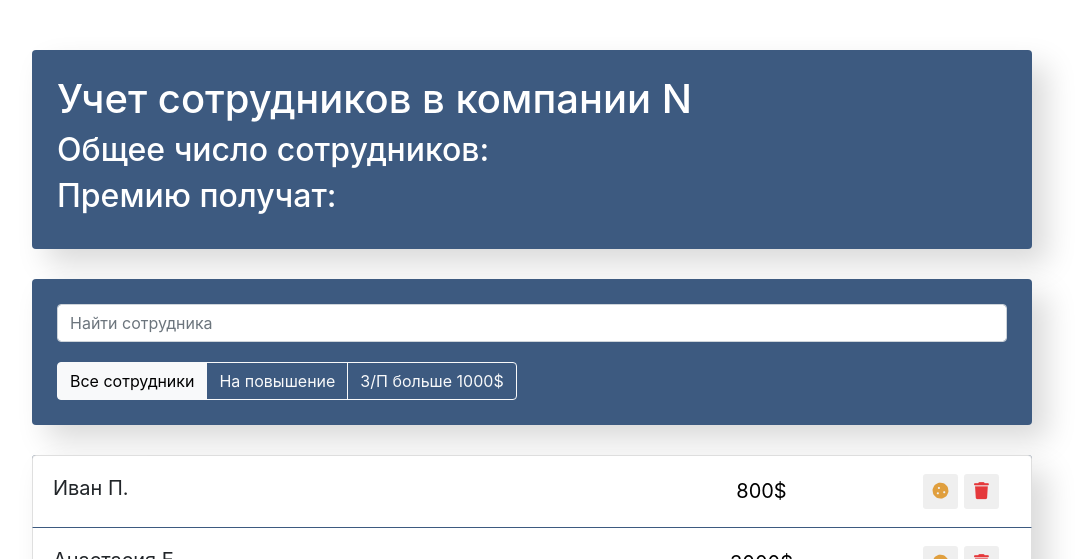
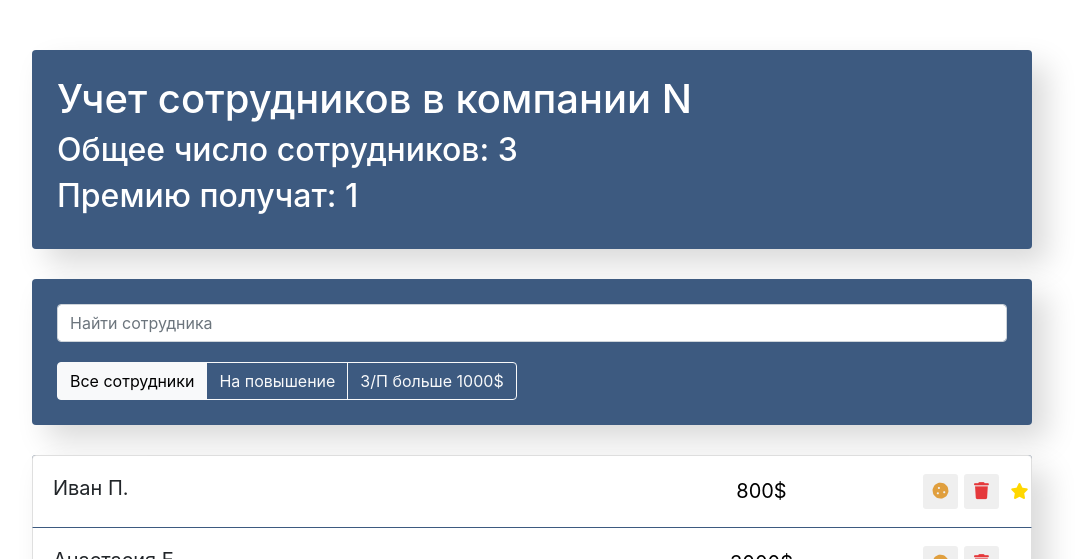
Before and after one commit to EvgeniyProkhorov/test_task_employee_accounting, a React (Create React App) app: page / in a window 1280 px wide. Shown: the top 559 px of the page, without its empty margins (108-1192 px from the left). Built offline with nearby package versions, Linux system fonts and the light colour scheme.

Commit message:
logic upd

```diff
--- a/src/components/app-info/app-info.jsx
+++ b/src/components/app-info/app-info.jsx
@@ -1,11 +1,11 @@
 import "./app-info.css";
 
-const AppInfo = () => {
+const AppInfo = ({ employeesCount, increaseCount }) => {
   return (
     <div className="app-info">
       <h1>Учет сотрудников в компании N</h1>
-      <h2>Общее число сотрудников: </h2>
-      <h2>Премию получат: </h2>
+      <h2>Общее число сотрудников: {employeesCount}</h2>
+      <h2>Премию получат: {increaseCount}</h2>
     </div>
   );
 };
--- a/src/components/app/app.jsx
+++ b/src/components/app/app.jsx
@@ -1,3 +1,5 @@
+import { Component } from "react";
+
 import AppFilter from "../app-filter/app-filter";
 import AppInfo from "../app-info/app-info";
 import EmployeesAddFrom from "../employees-add-form/employees-add-form";
@@ -5,26 +7,105 @@ import EmployeesList from "../employees-list/employees-list";
 import SearchPanel from "../search-panel/search-panel";
 import "./app.css";
 
-function App() {
-  const data = [
-    { name: "Иван П.", salary: 800, increase: false },
-    { name: "Анастасия Е.", salary: 3000, increase: false },
-    { name: "Евгений П.", salary: 15000, increase: true },
-  ];
+class App extends Component {
+  constructor() {
+    super();
+    this.state = {
+      data: [
+        { name: "Иван П.", salary: 800, increase: false, rise: true, id: 1 },
+        {
+          name: "Анастасия Е.",
+          salary: 3000,
+          increase: false,
+          rise: false,
+          id: 2,
+        },
+        {
+          name: "Евгений П.",
+          salary: 15000,
+          increase: true,
+          rise: false,
+          id: 3,
+        },
+      ],
+    };
+    this.maxIdCount = 3;
+  }
+
+  deleteItem = (id) => {
+    this.setState(({ data }) => {
+      return {
+        data: data.filter((elem) => elem.id !== id),
+      };
+    });
+  };
+
+  addItem = (name, salary) => {
+    this.maxIdCount++;
+    this.setState(({ data }) => {
+      return {
+        data: [
+          ...data,
+          {
+            name,
+            salary: +salary,
+            increase: false,
+            rise: false,
+            id: this.maxIdCount,
+          },
+        ],
+      };
+    });
+  };
+
+  onToggleIncrease = (id) => {
+    this.setState(({ data }) => {
+      return {
+        data: data.map((elem) =>
+          elem.id === id ? { ...elem, increase: !elem.increase } : elem
+        ),
+      };
+    });
+  };
+
+  onToggleRise = (id) => {
+    this.setState(({ data }) => {
+      return {
+        data: data.map((elem) =>
+          elem.id === id ? { ...elem, rise: !elem.rise } : elem
+        ),
+      };
+    });
+  };
+
+  render() {
+    const employeesCount = this.state.data.length;
+    const increaseCount = this.state.data.filter(
+      (elem) => elem.increase
+    ).length;
 
     return (
       <div className="app">
-      <AppInfo />
+        <AppInfo
+          employeesCount={employeesCount}
+          increaseCount={increaseCount}
+        />
 
         <div className="search-panel">
           <SearchPanel />
           <AppFilter />
         </div>
 
-      <EmployeesList data={data}/>
-      <EmployeesAddFrom />
+        <EmployeesList
+          data={this.state.data}
+          onDelete={this.deleteItem}
+          onToggleIncrease={this.onToggleIncrease}
+          onToggleRise={this.onToggleRise}
+        />
+        <EmployeesAddFrom onAddItem={this.addItem} />
       </div>
     );
   }
+}
 
 export default App;
--- a/src/components/employees-add-form/employees-add-form.jsx
+++ b/src/components/employees-add-form/employees-add-form.jsx
@@ -1,6 +1,28 @@
+import { Component } from "react";
 import "./employees-add-from.css";
 
-const EmployeesAddFrom = () => {
+class EmployeesAddFrom extends Component {
+  constructor(props) {
+    super(props);
+    this.state = {
+      name: "",
+      salary: "",
+    };
+  }
+
+  onValueChange = (e) => {
+    this.setState({
+      [e.target.name]: e.target.value,
+    });
+  };
+
+  onSubmitAddItem = (e) => {
+    e.preventDefault();
+    this.props.onAddItem(this.state.name, this.state.salary);
+  };
+
+  render() {
+    const { name, salary } = this.state;
     return (
       <div className="app-add-form">
         <h3>Добавьте нового сотрудника</h3>
@@ -9,19 +31,30 @@ const EmployeesAddFrom = () => {
             type="text"
             className="form-control new-post-label"
             placeholder="Как его зовут?"
+            name="name"
+            value={name}
+            onChange={this.onValueChange}
           />
           <input
             type="number"
             className="form-control new-post-label"
             placeholder="З/П в $?"
+            name="salary"
+            value={salary}
+            onChange={this.onValueChange}
           />
 
-        <button type="submit" className="btn btn-outline-light">
+          <button
+            type="submit"
+            className="btn btn-outline-light"
+            onClick={this.onSubmitAddItem}
+          >
             Добавить
           </button>
         </form>
       </div>
     );
-};
+  }
+}
 
 export default EmployeesAddFrom;
--- a/src/components/employees-list-item/employees-list-item.jsx
+++ b/src/components/employees-list-item/employees-list-item.jsx
@@ -1,24 +1,40 @@
 import "./employees-list-item.css";
 
-const EmployeesListItem = ({ name, salary, increase }) => {
-  let classNames = `list-group-item d-flex justify-content-between ${
+const EmployeesListItem = (props) => {
+  const {
+    name,
+    salary,
+    onDelete,
+    onToggleIncrease,
+    onToggleRise,
+    increase,
+    rise,
+  } = props;
+
+  let classNamesIncrease = `list-group-item d-flex justify-content-between ${
     increase ? "increase" : ""
-  }`;
+  } ${rise ? "like" : ""}`;
 
   return (
-    <li className={classNames}>
-      <span className="list-group-item-label">{name}</span>
+    <li className={classNamesIncrease}>
+      <span onClick={onToggleRise} className="list-group-item-label">
+        {name}
+      </span>
       <input
         type="text"
         className="list-group-item-input"
         defaultValue={`${salary}$`}
       />
       <div className="d-flex justify-content-center align-items-center">
-        <button type="button" className="btn-cookie btn-sm ">
+        <button
+          type="button"
+          className="btn-cookie btn-sm "
+          onClick={onToggleIncrease}
+        >
           <i className="fas fa-cookie"></i>
         </button>
 
-        <button type="button" className="btn-trash btn-sm ">
+        <button type="button" className="btn-trash btn-sm " onClick={onDelete}>
           <i className="fas fa-trash"></i>
         </button>
         <i className="fas fa-star"></i>
--- a/src/components/employees-list/employees-list.jsx
+++ b/src/components/employees-list/employees-list.jsx
@@ -1,9 +1,18 @@
 import EmployeesListItem from "../employees-list-item/employees-list-item";
 import "./employess-list.css";
 
-const EmployeesList = ({ data }) => {
+const EmployeesList = ({ data, onDelete, onToggleIncrease, onToggleRise }) => {
   const elements = data.map((item) => {
-    return <EmployeesListItem {...item} />;
+    const { id, ...itemProps } = item;
+    return (
+      <EmployeesListItem
+        key={id}
+        {...itemProps}
+        onDelete={() => onDelete(id)}
+        onToggleIncrease={() => onToggleIncrease(id)}
+        onToggleRise={() => onToggleRise(id)}
+      />
+    );
   });
 
   return <ul className="app-list list-group">{elements}</ul>;
```
Lines whose indentation alone changed are shown as unchanged.
